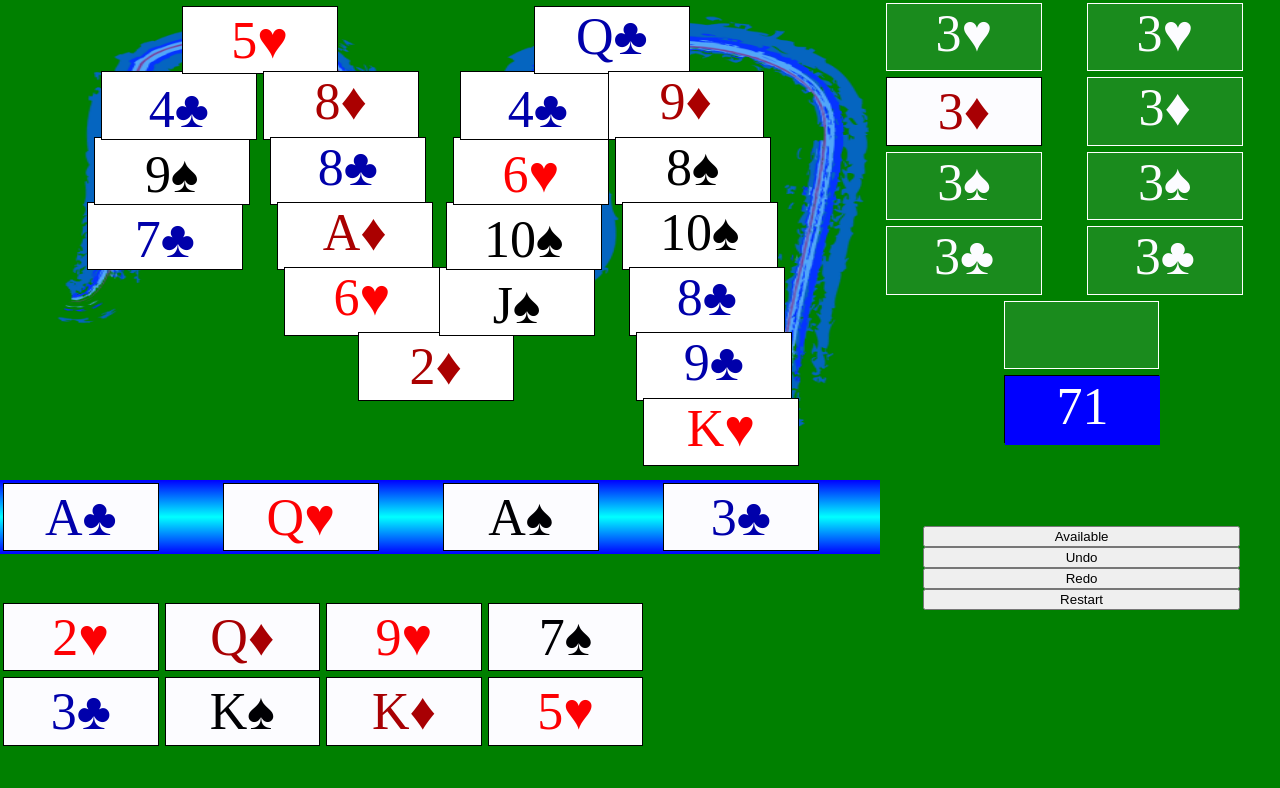
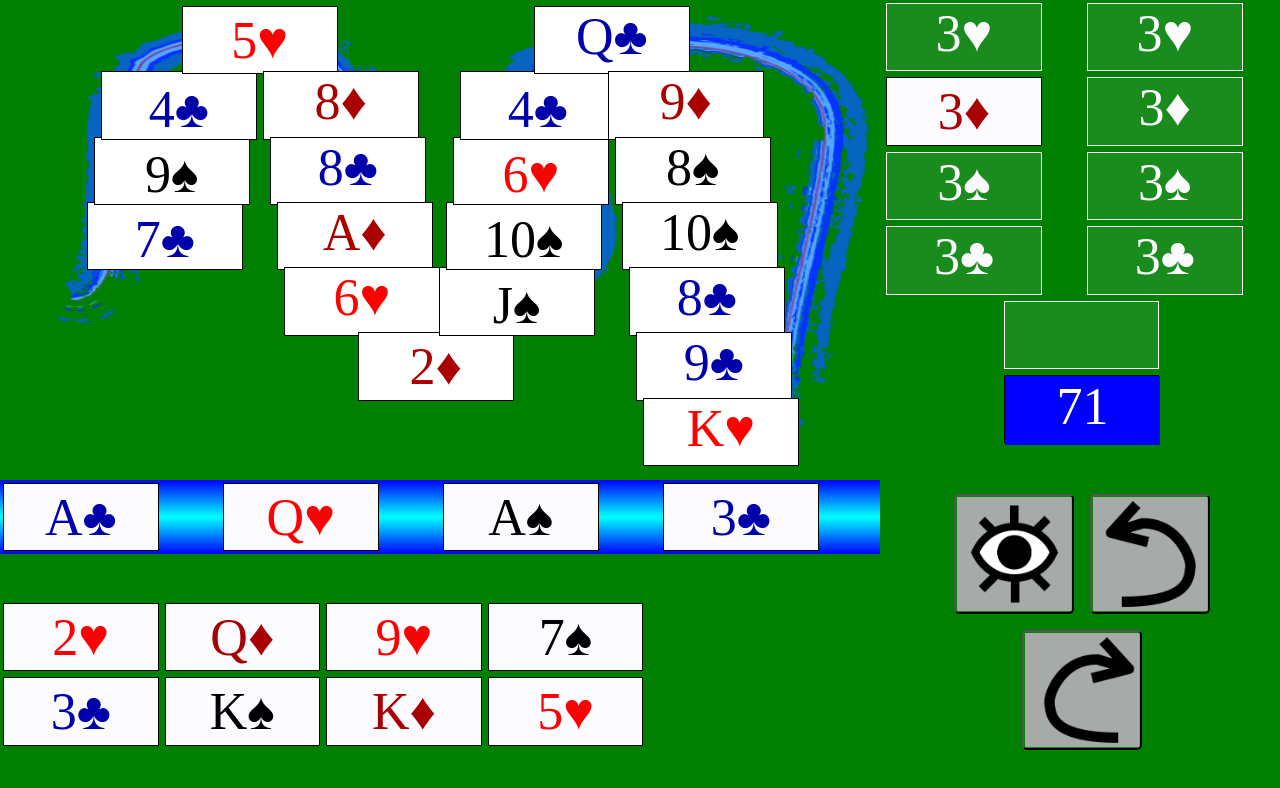
Before and after one commit to sahi1l/Braid, a plain HTML site: page index.html in a window 1280 px wide. Drawn offline with nearby package versions, Linux system fonts and the light colour scheme.

Commit message:
Gave the buttons icons, and made them bigger

```diff
--- a/braid.css
+++ b/braid.css
@@ -221,7 +221,26 @@ body {
     opacity: 50%;
 }
 #buttons {
-    display: grid;
+    display: flex;
     margin-top: 5vh;
-    padding: 5vh;
+
+    flex-direction: row;
+    flex-wrap: wrap;
+    justify-content: center;
 }
+#buttons>button {
+    width: 15vmin;
+    height: 15vmin;
+    border-radius: 5px;
+    background-size: cover;
+    margin: 1vmin;
+}
+#available {
+    background: url("icons/available.png");
+}
+#undo {
+    background: url("icons/undo.png");
+}
+#redo {
+    background: url("icons/redo.png");
+}
--- a/index.html
+++ b/index.html
@@ -4,6 +4,7 @@
   <title>Braid</title>
 <script src="jquery.js"></script>
 <script type=module src="braid.js"></script>
+<link rel="stylesheet" href="https://fonts.googleapis.com/css2?family=Material+Symbols+Outlined:opsz,wght,FILL,GRAD@20..48,100..700,0..1,-50..200" />
 <link rel="stylesheet" href="braid.css">
 <div id="canvas">
   <div id="left">
@@ -22,10 +23,10 @@
     <div id="talonbox">
     </div>
     <div id="buttons">
-      <button id="available">Available</button>
-      <button id="undo">Undo</button>
-      <button id="redo">Redo</button>
-      <button id="restart">Restart</button>
+      <button id="available"></button>
+      <button id="undo"></button>
+      <button id="redo"></button>
+      <!--<button id="restart">Restart</button>-->
       </div>
   </div right>
 </div>
```
Also changed, not shown: icons/available.png (added), icons/redo.png (added), icons/undo.png (added), 1 other file.
